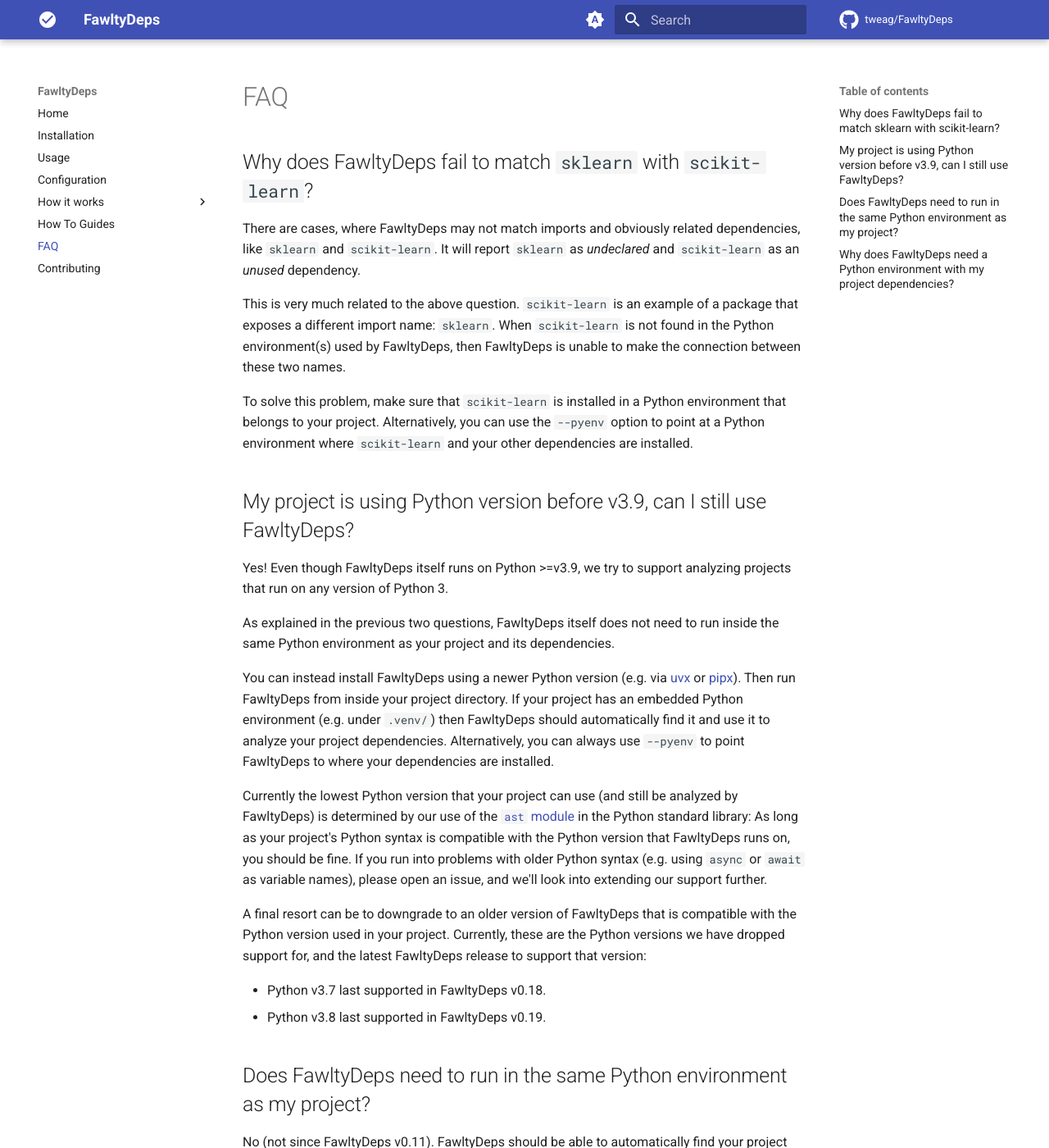
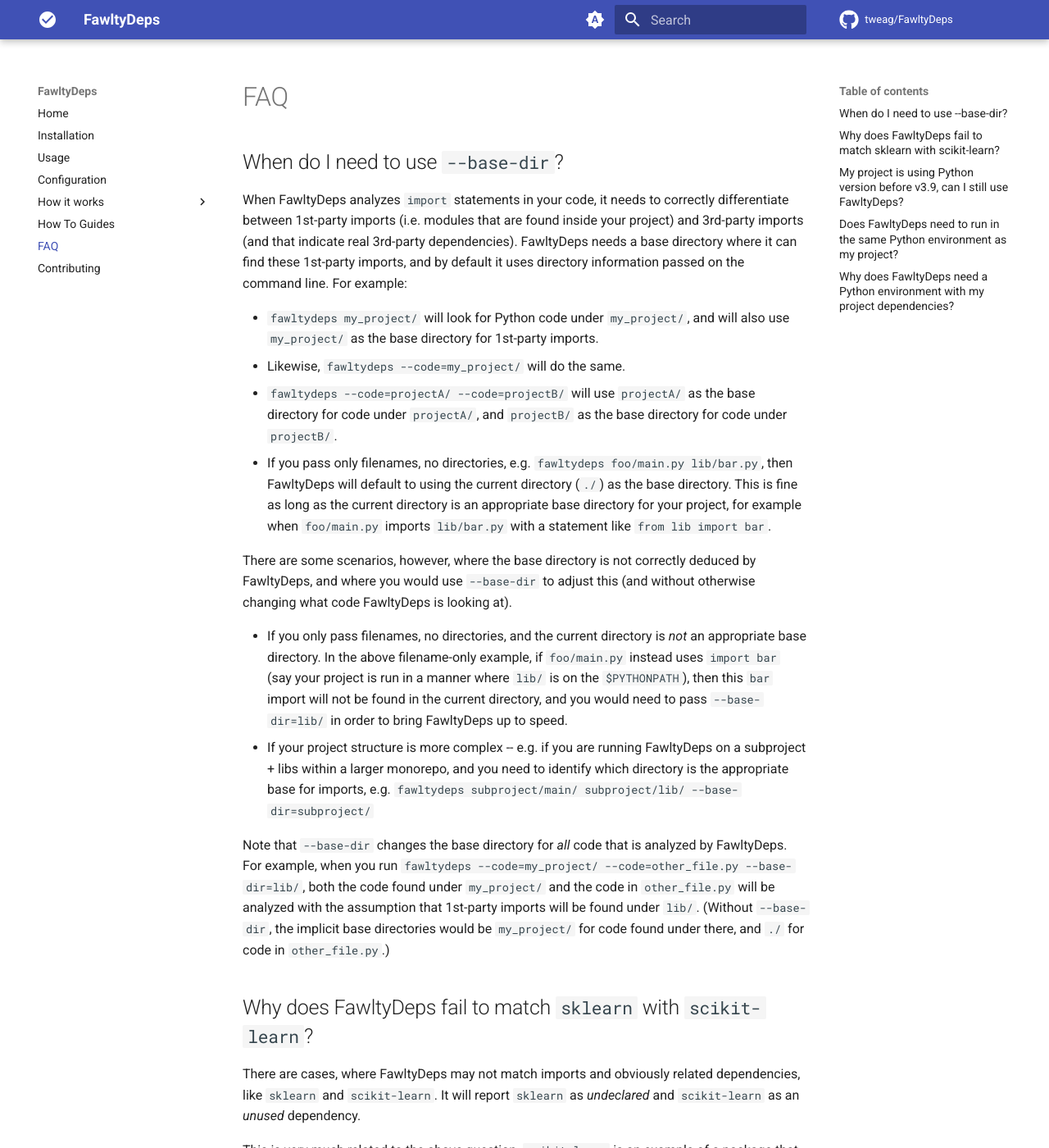
Before and after one commit to tweag/FawltyDeps, an MkDocs documentation site: the page built from docs/FAQ.md, in a window 1280 px wide and 1400 px high. Shown: the whole window at 82% size. Built offline with MkDocs 1.6.1 and Material for MkDocs 9.7.7, drawn with Linux system fonts in a browser that asks for light colours; comment, search, counter and statistics services are not loaded.

Commit message:
Add more in-depth documentation on --base-dir
There is not much room for deep explanation in the command-line help, so
instead:

- Add a subsection to the Usage section quickly explaining how
  --base-dir works, and
- Add a FAQ entry giving a few examples of how FawltyDeps works
  with and without `--base-dir`, as well as highlighting how/when
  this option should be used.

```diff
--- a/docs/FAQ.md
+++ b/docs/FAQ.md
@@ -1,3 +1,48 @@
+## When do I need to use `--base-dir`?
+
+When FawltyDeps analyzes `import` statements in your code, it needs to correctly
+differentiate between 1st-party imports (i.e. modules that are found inside your
+project) and 3rd-party imports (and that indicate real 3rd-party dependencies).
+FawltyDeps needs a base directory where it can find these 1st-party imports, and
+by default it uses directory information passed on the command line.
+For example:
+
+- `fawltydeps my_project/` will look for Python code under `my_project/`, and
+  will also use `my_project/` as the base directory for 1st-party imports.
+- Likewise, `fawltydeps --code=my_project/` will do the same.
+- `fawltydeps --code=projectA/ --code=projectB/` will use `projectA/` as the
+  base directory for code under `projectA/`, and `projectB/` as the
+  base directory for code under `projectB/`.
+- If you pass only filenames, no directories, e.g.
+  `fawltydeps foo/main.py lib/bar.py`, then FawltyDeps will default to using the
+  current directory (`./`) as the base directory. This is fine as long as the
+  current directory is an appropriate base directory for your project, for
+  example when `foo/main.py` imports `lib/bar.py` with a statement like
+  `from lib import bar`.
+
+There are some scenarios, however, where the base directory is not correctly
+deduced by FawltyDeps, and where you would use `--base-dir` to adjust this
+(and without otherwise changing what code FawltyDeps is looking at).
+
+- If you only pass filenames, no directories, and the current directory is _not_
+  an appropriate base directory. In the above filename-only example, if
+  `foo/main.py` instead uses `import bar` (say your project is run in a manner
+  where `lib/` is on the `$PYTHONPATH`), then this `bar` import will not be
+  found in the current directory, and you would need to pass `--base-dir=lib/`
+  in order to bring FawltyDeps up to speed.
+- If your project structure is more complex -- e.g. if you are running
+  FawltyDeps on a subproject + libs within a larger monorepo, and you need to
+  identify which directory is the appropriate base for imports, e.g.
+  `fawltydeps subproject/main/ subproject/lib/ --base-dir=subproject/`
+
+Note that `--base-dir` changes the base directory for _all_ code that is
+analyzed by FawltyDeps. For example, when you run
+`fawltydeps --code=my_project/ --code=other_file.py --base-dir=lib/`, both the
+code found under `my_project/` and the code in `other_file.py` will be analyzed
+with the assumption that 1st-party imports will be found under `lib/`.
+(Without `--base-dir`, the implicit base directories would be `my_project/` for
+code found under there, and `./` for code in `other_file.py`.)
+
 ## Why does FawltyDeps fail to match `sklearn` with `scikit-learn`?
 
 There are cases, where FawltyDeps may not match imports and obviously related
```
Also changed, not shown: docs/usage.md (+12 -0 lines), 1 other file.
